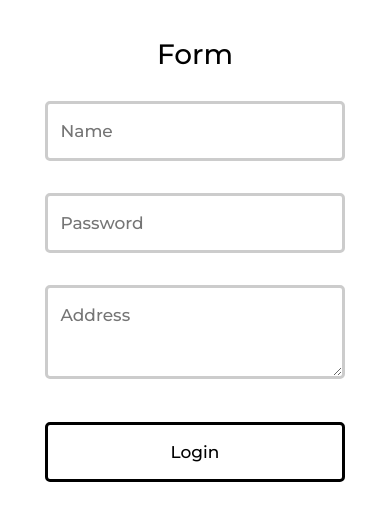
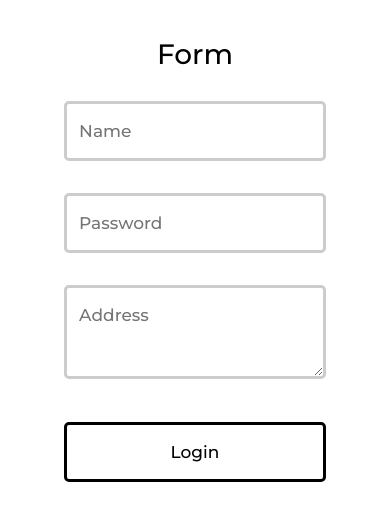
Before and after one commit to ikan-asin/simple.github.io, a plain HTML site: page form.html in a window 390 px wide. Shown: the part 51-572 px from the top of the page. Drawn offline with Linux system fonts and the light colour scheme.

Commit message:
try to make it more responsive

```diff
--- a/static/basic.css
+++ b/static/basic.css
@@ -17,6 +17,12 @@ p{
 	font-size: 20px;
 }
 
+@media only screen and (max-width: 1200px){
+	p{
+		font-size: 18px;
+	}
+}
+
 @media only screen and (max-width: 500px){
 	p{
 		font-size: 17px;
--- a/static/form.css
+++ b/static/form.css
@@ -33,14 +33,26 @@ button:hover{
 	color: white;
 }
 
-@media only screen and (max-width: 500px){
+@media only screen and (max-width: 1100px){
 	input, textarea{
-		width: 80%;
+		width: 50%;
+		font-size: 18px;
+	}
+
+	button{
+		width: 50%;
+		font-size: 18px;
+	}
+}
+
+@media only screen and (max-width: 600px){
+	input, textarea{
+		width: 70%;
 		font-size: 17px;
 	}
 
 	button{
-		width: 80%;
+		width: 70%;
 		font-size: 17px;
 	}
 }
--- a/static/table.css
+++ b/static/table.css
@@ -15,6 +15,12 @@ tr:hover{
 	background: #f5f5f5;
 }
 
+@media only screen and (max-width: 1200px){
+	th, td{
+		font-size: 18px;
+	}
+}
+
 @media only screen and (max-width: 500px){
 	th, td{
 		font-size: 17px;
```
